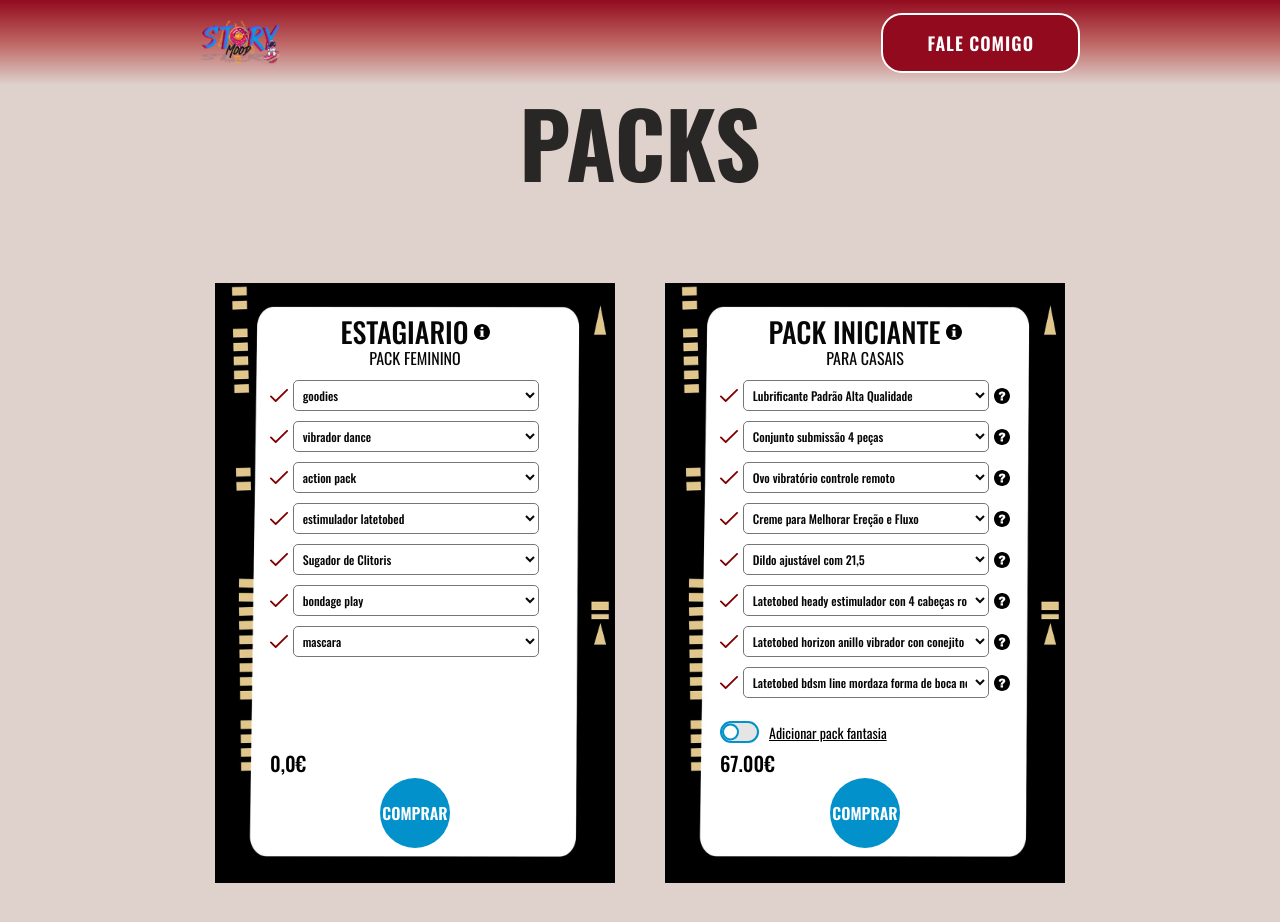
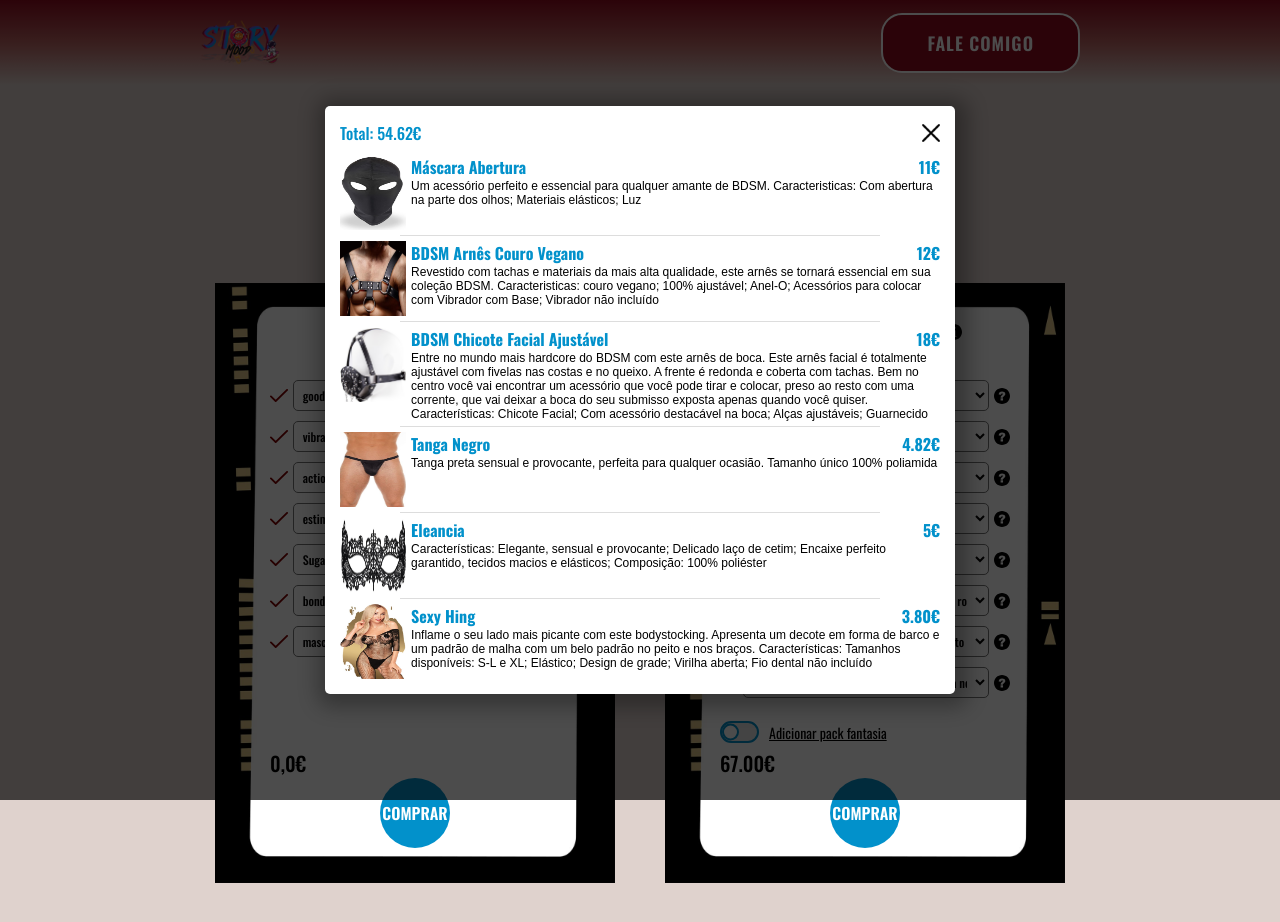
Before and after one commit to vinicius-mendes07/story-mood, a plain HTML site: page index.html in a window 1280 px wide. Both pictures are taken after a click on the button "Adicionar pack fantasia". Drawn offline with nearby package versions, Linux system fonts and the light colour scheme.

Commit message:
feat: created the option to add fantasy pack

```diff
--- a/css/styles.css
+++ b/css/styles.css
@@ -116,6 +116,79 @@ body {
 
 /* section 1 end */
 
+/*
+
+
+
+.modal-container {
+    position: fixed;
+    z-index: 10;
+    width: 100%;
+    height: 100%;
+    display: flex;
+    justify-content: center;
+    align-items: center;
+    background-color: rgba(0, 0, 0, 0.7);
+}
+
+.items-modal {
+    background-color: #fff;
+    max-width: 600px;
+    margin: 20px;
+    display: flex;
+    flex-direction: column;
+    align-items: flex-end;
+    padding: 15px;
+    gap: 5px;
+    box-shadow: 3px 3px 20px 10px rgba(0, 0, 0, 0.3);
+}
+
+.close {
+    width: 21px;
+    height: 21px;
+    cursor: pointer;
+}
+
+.itemcontainer {
+    display: flex;
+    gap: 5px;
+}
+
+.separator {
+    width: 90%;
+    margin: 0 auto;
+    height: 1px;
+    border: 0px;
+    background-color: #dddddd;
+}
+
+.item-image {
+    width: 100px;
+}
+.item-info {
+
+}
+
+.item-title {
+    font-size: 16px;
+    display: flex;
+    justify-content: space-between;
+    color: var(--light-blue);
+}
+
+.item-price {
+    color: var(--light-blue);
+}
+
+.item-description {
+    font-size: 14px;
+}
+
+
+
+
+ */
+
 /* section 2 start */
 .sec-2 {
     background-color: #DFD2CD;
@@ -180,7 +253,8 @@ body {
     gap: 5px;
     align-items: center;
     position: relative;
-    width: fit-content;
+    width: 100%;
+    justify-content: center;
     margin: 0 auto;
 }
 
@@ -197,8 +271,8 @@ body {
     border-radius: 10px;
     top: 100%;
     bottom: auto;
-    left: -50px;
-    box-shadow: rgba(100, 100, 111, 0.2) 0px 7px 29px 0px;
+    left: -15px;
+    box-shadow: rgba(100, 100, 111, 0.5) 0px 7px 29px 0px;
     opacity: 0;
     transition: .3s;
     z-index: 2;
--- /dev/null
+++ b/js/check-fantasy.js
@@ -0,0 +1,15 @@
+export function checkFantasy(check, pack, packTotal, totalElement) {
+    check.addEventListener('change', () => {
+        let total = 0
+        if (check.checked) {
+            const fantasyTotal = pack.reduce((sum, product) => sum += +product.items[0].price, 0)
+
+            total = fantasyTotal + packTotal
+            totalElement.textContent = total.toFixed(2) + '€'
+        } else {
+            total = packTotal
+            totalElement.textContent = total.toFixed(2) + '€'
+        }
+    })
+
+}
--- /dev/null
+++ b/js/create-fantasy-modal.js
@@ -0,0 +1,105 @@
+import { fantasyModalItem } from "./fantasy-modal-item.js";
+
+export function createFantasyModal(pack) {
+
+    const modalContainer = document.createElement('div')
+    modalContainer.style = `
+        position: fixed;
+        top: 0;
+        left: 0;
+        z-index: 10;
+        width: 100%;
+        height: 100%;
+        display: flex;
+        justify-content: center;
+        align-items: center;
+        background-color: rgba(0, 0, 0, 0.7);
+    `
+    const closeDiv = document.createElement('div')
+    closeDiv.style = `
+        position: fixed;
+        width: 100%;
+        height: 100%;
+    `
+    closeDiv.addEventListener('click', () => {
+        document.querySelector('body').removeChild(modalContainer)
+    })
+
+    const itemsModal = document.createElement('div')
+    itemsModal.style = `
+        background-color: #fff;
+        max-width: 600px;
+        max-height: 90%;
+        margin: 10px 20px;
+        display: flex;
+        flex-direction: column;
+        align-items: flex-end;
+        padding: 15px;
+        gap: 5px;
+        box-shadow: 3px 3px 20px 10px rgba(0, 0, 0, 0.3);
+        border-radius: 5px;
+        overflow: auto;
+        z-index: 11;
+    `
+
+    const modalHeader = document.createElement('div')
+    modalHeader.style = `
+        display: flex;
+        align-items: center;
+        width: 100%;
+        margin-bottom: 5px;
+        justify-content: space-between;
+    `
+
+
+    const totalPrice = document.createElement('span')
+    totalPrice.style = `
+        color: var(--light-blue);
+        font-weight: 500;
+    `
+
+    const total = pack.reduce((sum, items) => sum += +items.items[0].price, 0)
+    totalPrice.textContent = 'Total: ' + total + '€'
+
+    const closeBtn = document.createElement('img')
+    closeBtn.style = `
+        width: 18px;
+        height: 18px;
+        cursor: pointer;
+    `
+    closeBtn.src = '../assets/images/x.png'
+
+    closeBtn.addEventListener('click', () => {
+        document.querySelector('body').removeChild(modalContainer)
+    })
+
+    modalHeader.appendChild(totalPrice)
+    modalHeader.appendChild(closeBtn)
+
+    itemsModal.appendChild(modalHeader)
+
+    for (let i = 0; i < pack.length; i++) {
+        const {items} = pack[i];
+        const itemContainer = fantasyModalItem(items[0])
+        itemsModal.appendChild(itemContainer)
+
+        const separator = document.createElement('hr')
+        separator.style = `
+            width: 80%;
+            margin: 0 auto;
+            height: 1px;
+            border: 0px;
+            background-color: #dddddd;
+        `
+
+        if(i !== pack.length - 1) {
+            itemsModal.appendChild(separator)
+        }
+
+    }
+
+    modalContainer.appendChild(itemsModal)
+    modalContainer.appendChild(closeDiv)
+
+    return modalContainer
+}
--- /dev/null
+++ b/js/fantasy-modal-item.js
@@ -0,0 +1,61 @@
+export function fantasyModalItem(item) {
+
+    const itemContainer = document.createElement('div')
+    itemContainer.style = `
+        width: 100%;
+        display: flex;
+        gap: 5px;
+    `
+
+    const imageWrapper = document.createElement('div')
+    imageWrapper.style = `
+        width: 75px;
+        height: 75px;
+    `
+
+    const itemImage = document.createElement('img')
+    itemImage.style = `
+        width: 100%;
+        height: 100%;
+    `
+    itemImage.src = item.imageUrl
+
+    const itemInfo = document.createElement('div')
+    itemInfo.style = `
+        width: 100%;
+    `
+
+    const itemName = document.createElement('h6')
+    itemName.style = `
+        font-size: 16px;
+        display: flex;
+        justify-content: space-between;
+        color: var(--light-blue);
+    `
+    itemName.textContent = item.name
+
+    const itemPrice = document.createElement('span')
+    itemPrice.style = `
+        color: var(--light-blue);
+    `
+    itemPrice.textContent = item.price + '€'
+
+    const itemDescription = document.createElement('p')
+    itemDescription.style = `
+        font-family: sans-serif;
+        font-size: 12px;
+        font-weight: 300;
+    `
+    itemDescription.textContent = item.description
+
+    itemName.appendChild(itemPrice)
+
+    itemInfo.appendChild(itemName)
+    itemInfo.appendChild(itemDescription)
+
+    imageWrapper.appendChild(itemImage)
+    itemContainer.appendChild(imageWrapper)
+    itemContainer.appendChild(itemInfo)
+
+    return itemContainer
+}
--- a/js/feminine/fem-btn.js
+++ b/js/feminine/fem-btn.js
@@ -10,9 +10,9 @@ async function femBtnClick() {
 
     let packMessage = `Olá, gostaria de adquirir este kit:\nEstagiario: pack feminino\n\n`
 
-    const total = document.getElementById('fem-total-price')
+    const total = document.getElementById('fem-total-price').textContent
 
-    handleClick(selects, femininePack, packMessage, total.textContent)
+    handleClick(selects, femininePack, packMessage, total)
 }
 
 const femBtn = document.getElementById('fem-btn')
--- a/js/handle-click.js
+++ b/js/handle-click.js
@@ -1,9 +1,10 @@
 import { mountMessage } from "./mount-message.js"
 
-export function handleClick(selects, pack, packMessage, total) {
+export function handleClick(selects, pack, packMessage, total, fantasyMessage = ``) {
     const message = mountMessage(selects, pack)
     if(message) {
         packMessage += message
+        packMessage += fantasyMessage
         packMessage += `\nTotal: ${total}`
         window.open("https://api.whatsapp.com/send?phone=+5566996796020&text="+encodeURIComponent(packMessage), '_blank')
     }
--- /dev/null
+++ b/js/misterious-couple/misterious-couple-fantasy-check.js
@@ -0,0 +1,16 @@
+import { checkFantasy } from "../check-fantasy.js"
+import fetcher from "../fetcher.js"
+import { misteriousCoupleCalc } from "./misterious-couple-calc.js"
+
+async function misteriousCoupleFantasyCheck() {
+    const check = document.getElementById('misterious-couple-fantasy-check')
+    const data = await fetcher()
+    const misteriousCoupleFantasyPack = data.misteriousCoupleFantasy
+
+    const misteriousCoupleTotal = document.getElementById('misterious-couple-total-price')
+    const misteriousCoupleTotalInNumber = await misteriousCoupleCalc()
+
+    checkFantasy(check, misteriousCoupleFantasyPack, misteriousCoupleTotalInNumber, misteriousCoupleTotal)
+}
+
+misteriousCoupleFantasyCheck()
--- /dev/null
+++ b/js/misterious-couple/misterious-couple-fantasy-modal.js
@@ -0,0 +1,16 @@
+import { createFantasyModal } from "../create-fantasy-modal.js";
+import fetcher from "../fetcher.js";
+
+async function misteriousCoupleFantasyModal() {
+    const data = await fetcher()
+    const misteriousCoupleFantasyPack = data.misteriousCoupleFantasy
+
+    const modalContainer = createFantasyModal(misteriousCoupleFantasyPack)
+
+    const body = document.querySelector('body')
+    body.appendChild(modalContainer)
+}
+
+const misteriousCoupleFantasyBtn = document.getElementById('misterious-couple-fantasy')
+
+misteriousCoupleFantasyBtn.addEventListener('click', misteriousCoupleFantasyModal)
--- a/js/packs.json
+++ b/js/packs.json
@@ -234,5 +234,73 @@
                 }
             ]
         }
+    ],
+    "misteriousCoupleFantasy": [
+        {
+            "categoryName": "Máscara Abertura",
+            "items": [
+                {
+                    "name": "Máscara Abertura",
+                    "price": "11",
+                    "description": "Um acessório perfeito e essencial para qualquer amante de BDSM. Caracteristicas: Com abertura na parte dos olhos; Materiais elásticos; Luz",
+                    "imageUrl": "./assets/images/pack-casal-misterioso/pack-fantasia/mascara-abertura.png"
+                }
+            ]
+        },
+        {
+            "categoryName": "Facial com Tampa",
+            "items": [
+                {
+                    "name": "BDSM Arnês Couro Vegano",
+                    "price": "12",
+                    "description": "Revestido com tachas e materiais da mais alta qualidade, este arnês se tornará essencial em sua coleção BDSM. Caracteristicas: couro vegano; 100% ajustável; Anel-O; Acessórios para colocar com Vibrador com Base; Vibrador não incluído",
+                    "imageUrl": "./assets/images/pack-casal-misterioso/pack-fantasia/bdsm-arnes-couro-vegano.png"
+                }
+            ]
+        },
+        {
+            "categoryName": "BDSM",
+            "items": [
+                {
+                    "name": "BDSM Chicote Facial Ajustável",
+                    "price": "18",
+                    "description": "Entre no mundo mais hardcore do BDSM com este arnês de boca. Este arnês facial é totalmente ajustável com fivelas nas costas e no queixo. A frente é redonda e coberta com tachas. Bem no centro você vai encontrar um acessório que você pode tirar e colocar, preso ao resto com uma corrente, que vai deixar a boca do seu submisso exposta apenas quando você quiser. Características: Chicote Facial; Com acessório destacável na boca; Alças ajustáveis; Guarnecido",
+                    "imageUrl": "./assets/images/pack-casal-misterioso/pack-fantasia/bdsm-chicote-facial-ajustavel.png"
+                }
+            ]
+        },
+        {
+            "categoryName": "Tanga",
+            "items": [
+                {
+                    "name": "Tanga Negro",
+                    "price": "4.82",
+                    "description": "Tanga preta sensual e provocante, perfeita para qualquer ocasião. Tamanho único 100% poliamida",
+                    "imageUrl": "./assets/images/pack-casal-misterioso/pack-fantasia/tanga-negro.png"
+                }
+            ]
+        },
+        {
+            "categoryName": "Máscara Feminina",
+            "items": [
+                {
+                    "name": "Eleancia",
+                    "price": "5",
+                    "description": "Características: Elegante, sensual e provocante; Delicado laço de cetim; Encaixe perfeito garantido, tecidos macios e elásticos; Composição: 100% poliéster",
+                    "imageUrl": "./assets/images/pack-casal-misterioso/pack-fantasia/eleancia.png"
+                }
+            ]
+        },
+        {
+            "categoryName": "Poder Feminino",
+            "items": [
+                {
+                    "name": "Sexy Hing",
+                    "price": "3.80",
+                    "description": "Inflame o seu lado mais picante com este bodystocking. Apresenta um decote em forma de barco e um padrão de malha com um belo padrão no peito e nos braços. Características: Tamanhos disponíveis: S-L e XL; Elástico; Design de grade; Virilha aberta; Fio dental não incluído",
+                    "imageUrl": "./assets/images/pack-casal-misterioso/pack-fantasia/sexy-hing.png"
+                }
+            ]
+        }
     ]
 }
```
Also changed, not shown: index.html (+25 -12 lines), js/fantasy-message.js (added, +13 -0 lines), js/misterious-couple/misterious-couple-btn.js (+10 -8 lines), js/misterious-couple/misterious-couple-calc.js (+5 -5 lines), assets/images/pack-casal-misterioso/pack-fantasia/bdsm-arnes-couro-vegano.png (added), assets/images/pack-casal-misterioso/pack-fantasia/bdsm-chicote-facial-ajustavel.png (added), assets/images/pack-casal-misterioso/pack-fantasia/eleancia.png (added), assets/images/pack-casal-misterioso/pack-fantasia/mascara-abertura.png (added), assets/images/pack-casal-misterioso/pack-fantasia/sexy-hing.png (added), assets/images/pack-casal-misterioso/pack-fantasia/tanga-negro.png (added), assets/images/x.png (added).
